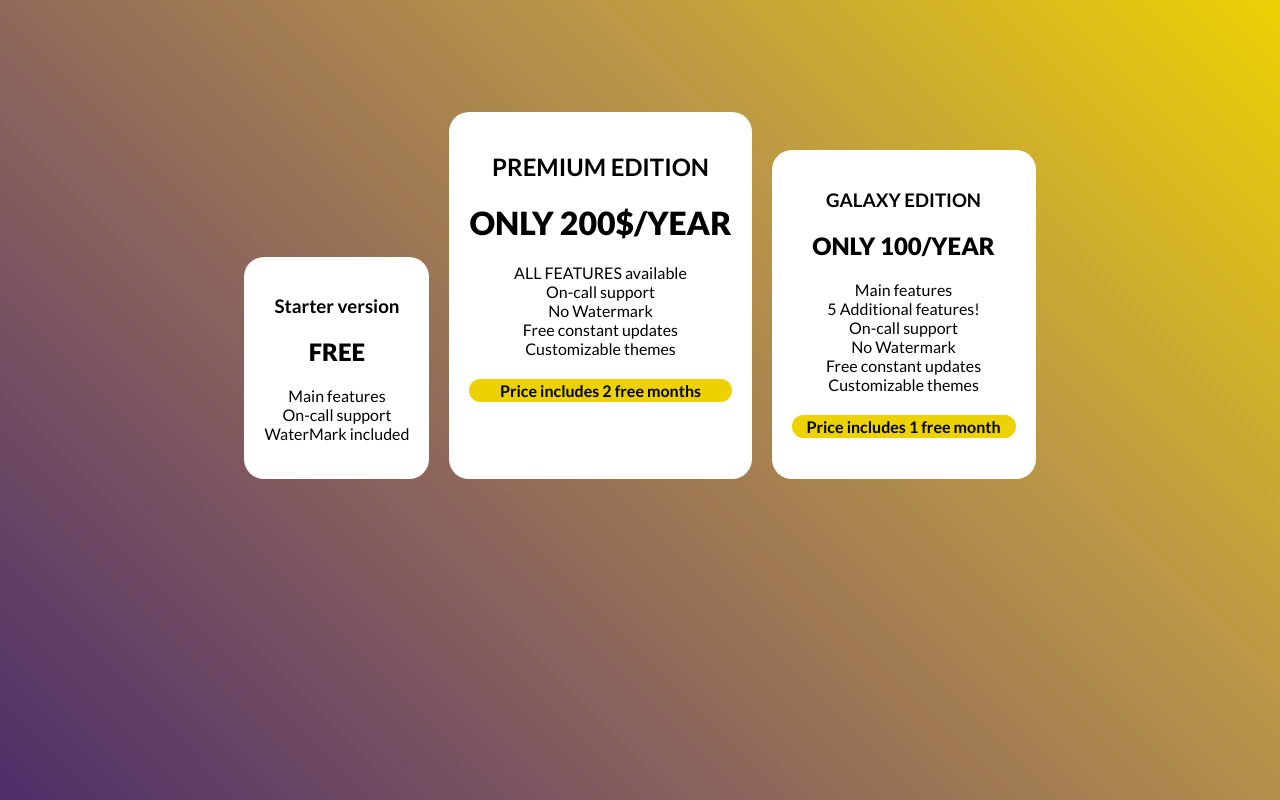
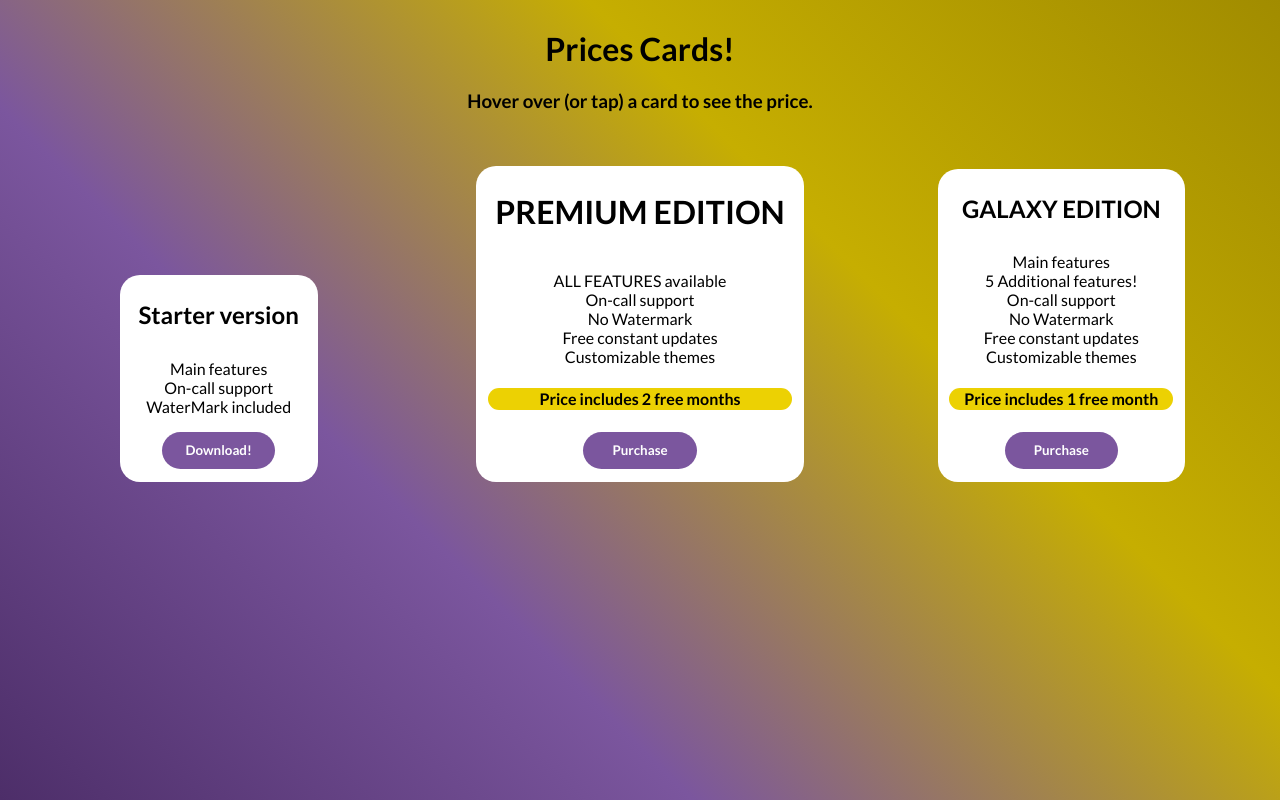
Before and after one commit to hidriamin/priceCards, a plain HTML site: page index.html in a window 1280 px wide. Drawn offline with Linux system fonts and the light colour scheme.

Commit message:
Changes including added hover animation.
Some changes to the page, including adding a hover animation: hover over (or tap on) the cards and an animation will play and you will see the price.

```diff
--- a/index.html
+++ b/index.html
@@ -1,5 +1,6 @@
 <html>
     <head>
+        <meta name="viewport" content="initial-scale=1, maximum-scale=1">
        <title>Prices!</title>
         <link rel="stylesheet" href="style.css">
         <link rel="preconnect" href="https://fonts.googleapis.com">
@@ -7,41 +8,38 @@
 <link href="https://fonts.googleapis.com/css2?family=Lato:ital,wght@0,300;0,400;0,700;0,900;1,300;1,400;1,700;1,900&display=swap" rel="stylesheet">
  </head>
 
-    <body>
-
-        <div id="box">
+    <body><div class="title"><h1>Prices Cards!</h1>
+    <h3>Hover over (or tap) a card to see the price.</h2></div><div id="box">
             <div class="box1">
-           <h3>Starter version</h3>
-           <h2 class="price">FREE</h2>
-           <p class="features">Main features
+          <div class="card-head"> <h2>Starter version</h2></div>
+           <div class="tag"><h3 class="price">FREE</h3></div>
+           <div class="card-body"><p class="features">Main features
             </br>On-call support
         </br> WaterMark included</p>
+    <button class="button">Download!</button> </div>
             </div>
             <div class="box2">
-                <h2>PREMIUM EDITION</h2>
-                <h1 class="price">ONLY 200$/YEAR</h1>
+                <div class="card-head"> <h1>PREMIUM EDITION</h1></div>
+                <div class="tag"> <h2 class="price">ONLY 200$/YEAR</h2></div>
 
-                <p class="features">ALL FEATURES available
+                <div class="card-body"> <p class="features">ALL FEATURES available
                  </br>On-call support
              </br> No Watermark
             </br>Free constant updates
         </br>Customizable themes</p>
         <h4 class="offer2">Price includes 2 free months</h4>
-    </br>
-    </br>
-            </div>
+    <button class="button">Purchase</button> </div></div>
+
             <div class="box3">
-                <h3>GALAXY EDITION</h3>
-                <h2 class="price">ONLY 100/YEAR</h2>
-                <p class="features">Main features
+                <div class="card-head">  <h2>GALAXY EDITION</h2></div>
+                <div class="tag"> <h3 class="price">ONLY 100$/YEAR</h3></div>
+                <div class="card-body"><p class="features">Main features
                 </br> 5 Additional features!
                  </br>On-call support
              </br> No Watermark
             </br>Free constant updates
         </br>Customizable themes</p>
         <h4 class="offer3">Price includes 1 free month</h4>
-            </div>
-        </div>
+    <button class="button">Purchase</button></div></div>
  </body>
- <footer></footer>
 </html>
--- a/style.css
+++ b/style.css
@@ -1,42 +1,102 @@
-p,h1,h2,h3,h4{
+p,h1,h2,h3,h4,.button{
     font-family: 'Lato', sans-serif;
 }
-#box{
-    display:flex;
-    justify-content: center;
-    margin: auto;
+h1{
+    font-weight: 900;
 }
-.box1,.box2,.box3{
-   text-align: center;
-   background-color: white;
-   padding:20px;
-   border-radius: 20px;
-   margin-top: auto;
+.card-head,.card-body{
+    text-align: center;
+    background-color: white;
+    margin-top: auto;
 }
+.tag{
+    text-align:center;
+    margin:0 auto;
+    background-color: #ecd103;
+    color:black;
+    border-radius: 1mm;
+}
+.card-head{
+    transform:translateY(35px);
+    transition: transform .3s linear;
+    border-radius: 20px 20px 0px 0px;
+    padding: 5px 5mm 2px 5mm;
+    box-shadow: inset 3px 6px 0px 5px rgba(0, 0, 0, .25),
+
+}
+.button{
+    background-color: #7B569E;
+    outline: none;
+    border: 0cm;
+    color:white;
+    font-family: "Lato",sans-serif;
+    font-weight: bold;
+    margin-bottom: 2mm;
+    width: 30mm;
+    height:10mm;
+    border-radius: 20px;
+}
+.card-body{
+    transform: translateY(-35px);
+    transition: transform .3s linear;
+    border-radius: 0px 0px 20px 20px;
+    padding: 2px 3mm 5px 3mm;
+    box-shadow: inset 0px 6px 6px -5px rgba(0, 0, 0, .25),
+}
+.box2:hover .card-body{
+    transform:translateY(-15px);
+}
+.box1:hover .card-body{
+    transform:translateY(-15px);
+}
+.box3:hover .card-body{
+    transform:translateY(-15px);
+}
+.box1:hover .card-head{
+    transform:translateY(15px);
+}
+.box3:hover .card-head{
+    transform:translateY(15px);
+}
+.box2:hover .card-head{
+    transform:translateY(15px);
+}
+h1{
+    font-weight: bold;
+}
+
+
 .price{
     font-weight: 900;
 }
-h1,h2,h3{
-    font-weight: 600;
+#box h1,#box h2,#box h3{
+    font-weight: 700;
 }
 body{
-   display:grid;
+    display: flex;
+    justify-content: center;
+    flex-direction: column;
     background-color: #2C0A3A;
-    justify-content: center;
-    background-image: linear-gradient(45deg, #4d2e69, #88605d, #bb9747, #ecd103)
+    background-image: linear-gradient(45deg, #4d2e69, #7B569E, #C6AE01, #A18C00);
+}
+#box{
+    display: grid;
+grid-template-columns: repeat(3, 1fr);
+justify-items: center;
+grid-template-columns: repeat(auto-fit, minmax(25rem, 1fr))
+
+
 
 }
-.box2{
-    margin-left: 20px;
-    margin-right: 20px;
-
+.title{
+    text-align: center;
 }
 .offer2{
     padding: 0.5mm;
     border-radius: 4mm;
     background-color: #ECD103;
-    padding-right:5px;
-    padding-left: 5px;
+    padding-right:3px;
+    padding-left: 3px;
 }
 .offer3{
     padding: 0.5mm;
@@ -45,3 +105,7 @@ body{
     padding-right:15px;
     padding-left: 15px;
 }
+.box1,.box2,.box3{
+    margin-top:auto;
+}
+footer{background-color: red;}
```
